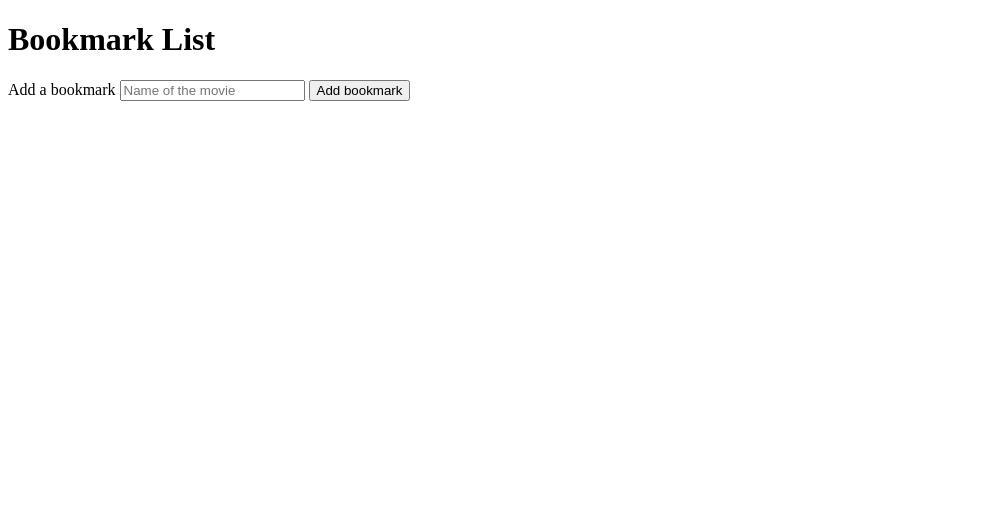
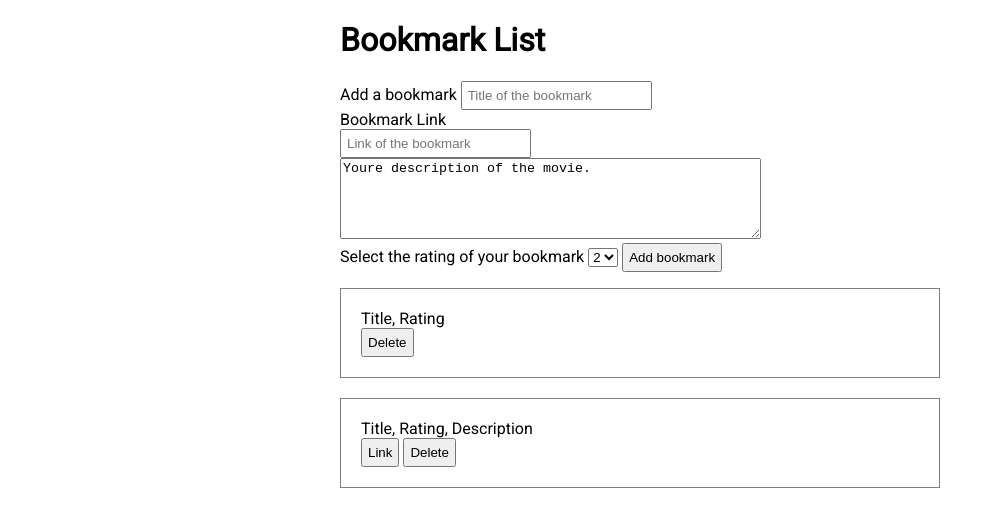
Before and after one commit to thinkful-ei22/Filipp-bookmarks-app, a plain HTML site: page index.html in a window 1280 px wide. Shown: the whole page, without its empty margins (0-995 px from the left). Drawn offline with nearby package versions, Linux system fonts and the light colour scheme.

Commit message:
added hard look of html and wired together all the js files

```diff
--- a/index.html
+++ b/index.html
@@ -4,19 +4,57 @@
     <meta charset="utf-8" />
     <meta http-equiv="X-UA-Compatible" content="IE=edge">
     <title>Bookmarks</title>
-    <meta name="viewport" content="width=device-width, initial-scale=1">
+    <meta name="description" content="Bookmark App: A place to store your bookmarks!">
     <link href="https://fonts.googleapis.com/css?family=Roboto" rel="stylesheet">
     <link rel="stylesheet" type="text/css" media="screen" href="styles/index.css" />
-    <script src="main.js"></script>
 </head>
 <body>
     <div class="container">
         <h1>Bookmark List</h1>
         <form id="js-bookmark-list-form">
             <label for="bookmark-list-entry">Add a bookmark</label>
-            <input type="text" name="bookmark-list-entry" class="js-bookmark-list-entry" placeholder="Name of the movie">
+            <input type="text" name="bookmark-list-entry" class="js-bookmark-list-entry" placeholder="Title of the bookmark">
+
+            <div>
+                <label for="bookmark-link-entry">Bookmark Link</label>
+            </div>
+                <input type="text" name="bookmark-link-entry" class="js-bookmark-link-entry" placeholder="Link of the bookmark">
+            <div>
+                <textarea name="bookmark-list-desc" class="js-bookmark-list-desc" rows="5" cols="50">Youre description of the movie.</textarea>
+            </div>
+            <label for="bookmark-rating-list">Select the rating of your bookmark</label>
+            <select name="bookmark-rating-list" class="js-bookmark-raiting-list">
+                <option value="2">2</option>
+                <option value="3">3</option>
+                <option value="4">4</option>
+                <option value="5">5</option>
+            </select>
             <button type="submit">Add bookmark</button>
         </form>
+        <ul class="bookmark-list js-bookmark-list">
+            <li class="js-item-element">
+                Title, Rating
+                <div class="bookmark-item-controls">
+                    <button class="bookmark-item-delete js-bookmark-item-delete">
+                        <span class="button-label">Delete</span>
+                    </button>
+                </div>
+            </li>
+
+
+            <li class="js-item-element">
+                    Title, Rating, Description
+                    <div class="bookmark-item-controls">
+                        <button class="bookmark-item-link js-bookmark-item-link">
+                            <span class="button-label">Link</span>
+                        </button>
+                        <button class="bookmark-item-delete js-bookmark-item-delete">
+                            <span class="button-label">Delete</span>
+                        </button>
+                    </div>
+                </li>
+
+        </ul>
     </div>
 
 
--- a/scripts/api.js
+++ b/scripts/api.js
@@ -1,3 +1,17 @@
 'use strict';
 
 /* global $ */
+
+const api = (function() {
+  const BASE_URL = 'https://thinkful-list-api.herokuapp.com/filipp';
+
+  const getBookmarks = function(callback) {
+    $.getJSON(`${BASE_URL}/bookmarks`, callback);
+  };
+
+
+
+  return {
+    getBookmarks,
+  };
+}());
--- a/scripts/bookmark-list.js
+++ b/scripts/bookmark-list.js
@@ -1,3 +1,18 @@
 'use strict';
 
 /* global $ */
+
+const bookmarkList = (function() {
+
+
+
+
+  function bindEventListeners() {
+
+  }
+
+
+  return {
+    bindEventListeners: bindEventListeners,
+  };
+}());
--- a/scripts/index.js
+++ b/scripts/index.js
@@ -1,3 +1,9 @@
 'use strict';
 
 /* global $ */
+
+$(document).ready(function() {
+
+
+
+});
--- a/scripts/store.js
+++ b/scripts/store.js
@@ -1,3 +1,13 @@
 'use strict';
 
 /* global $ */
+
+const store = (function() {
+
+
+
+
+  return {
+    items: [],
+  };
+}());
--- a/styles/index.css
+++ b/styles/index.css
@@ -0,0 +1,47 @@
+* {
+    box-sizing: border-box;
+  }
+
+  body {
+    font-family: 'Roboto', sans-serif;
+  }
+
+  button, input[type="text"] {
+    padding: 5px;
+  }
+
+  button:hover {
+    cursor: pointer;
+  }
+
+  .hidden {
+    display: none;
+  }
+
+  /* #shopping-list-item {
+    width: 250px;
+  } */
+
+  .container {
+    max-width: 600px;
+    margin: 0 auto;
+  }
+
+  .bookmark-list {
+    list-style: none;
+    padding-left: 0;
+  }
+
+  .bookmark-list > li {
+    margin-bottom: 20px;
+    border: 1px solid grey;
+    padding: 20px;
+  }
+
+  .bookmark-item {
+    display: block;
+    color: grey;
+    font-style: italic;
+    font-size: 20px;
+    margin-bottom: 15px;
+  }
```
